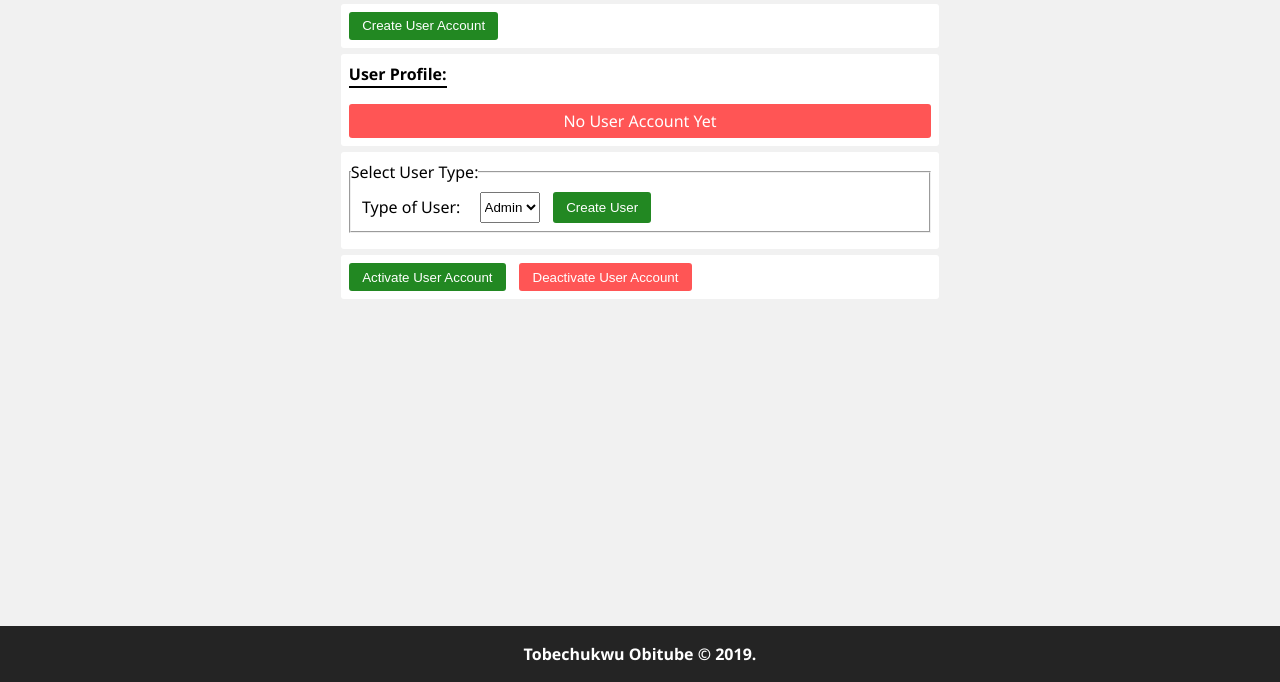
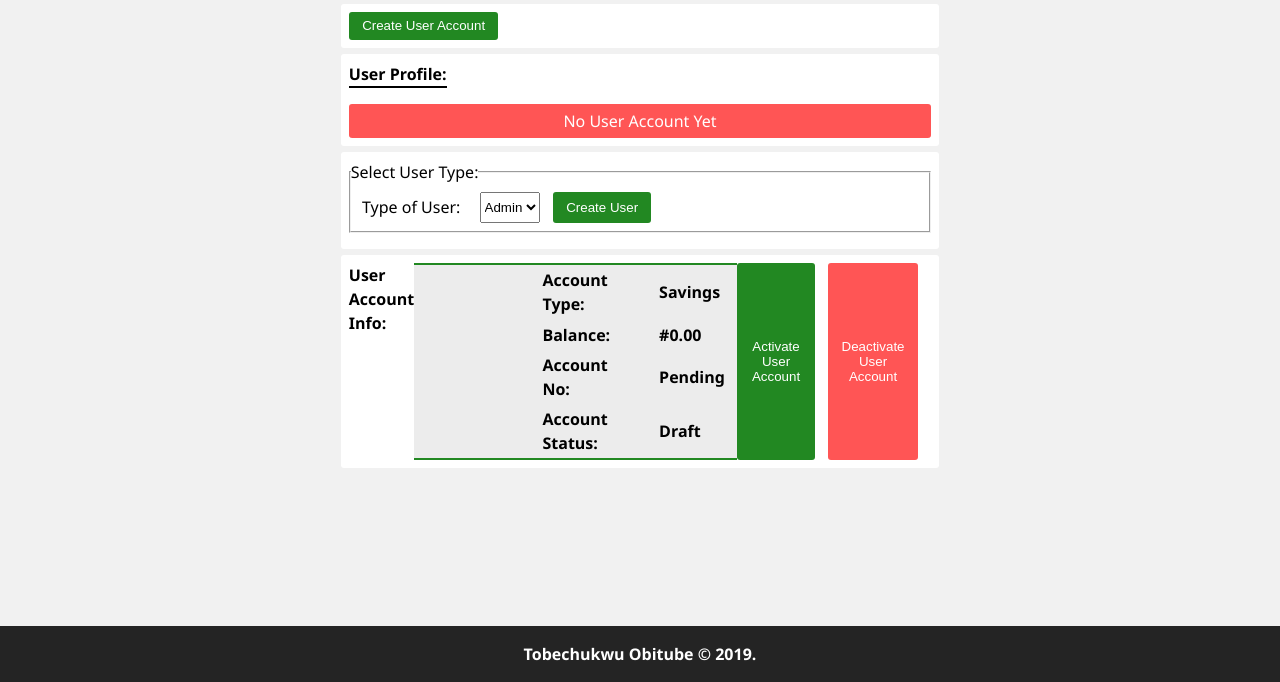
Before and after one commit to tohbay/Banka, a plain HTML site: page UI/assets/pages/admin-dashboard.html in a window 1280 px wide. Shown: the part 118-800 px from the top of the page. Drawn offline with Linux system fonts and the light colour scheme; files whose address does not match are found by name.

Commit message:
[Delivers #164983474]

```diff
--- a/UI/assets/pages/admin-dashboard.html
+++ b/UI/assets/pages/admin-dashboard.html
@@ -58,9 +58,30 @@
                     </fieldset>
                   </form>
               </div>
-              <div class="client-items account-actions">
-                <button id="view-transactions" class="client-btn admin-action activate">Activate User Account</button>
-                <button id="view-transactions" class="client-btn admin-action deactivate">Deactivate User Account</button>
+              <div class="client-items account-actions user-detail">
+                <div>
+                 <p>User Account Info:</p>
+                </div>
+                <div class="account-profile-details">
+                    <div class="account-info">
+                      <p>Account Type:</p>
+                      <p>Savings</p>
+                    </div>
+                    <div class="account-info">
+                      <p>Balance:</p>
+                      <p>#0.00</p>
+                    </div>
+                    <div class="account-info">
+                      <p>Account No:</p>
+                      <p>Pending</p>
+                    </div>
+                    <div class="account-info">
+                      <p>Account Status:</p>
+                      <p>Draft</p>
+                    </div>
+                  </div>
+                  <button id="view-transactions" class="client-btn admin-action activate">Activate User Account</button>
+                  <button id="view-transactions" class="client-btn admin-action deactivate">Deactivate User Account</button>
               </div>
           </div>
         </section>
```
